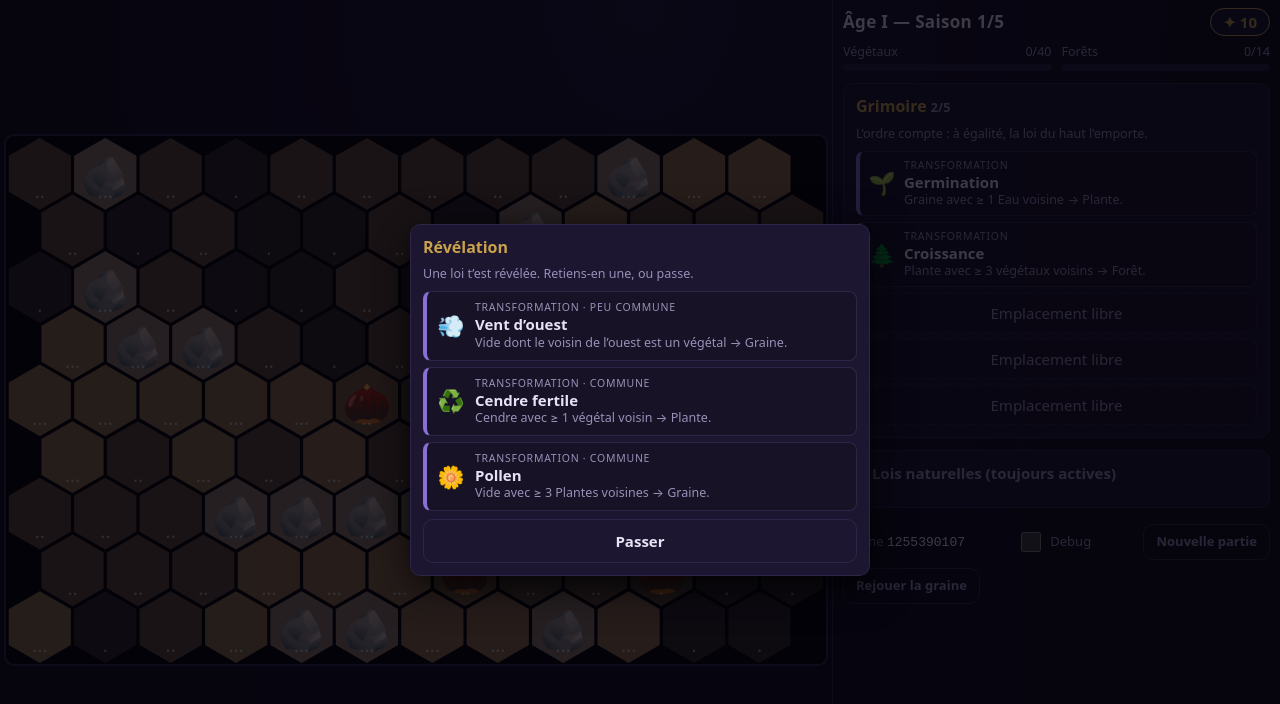
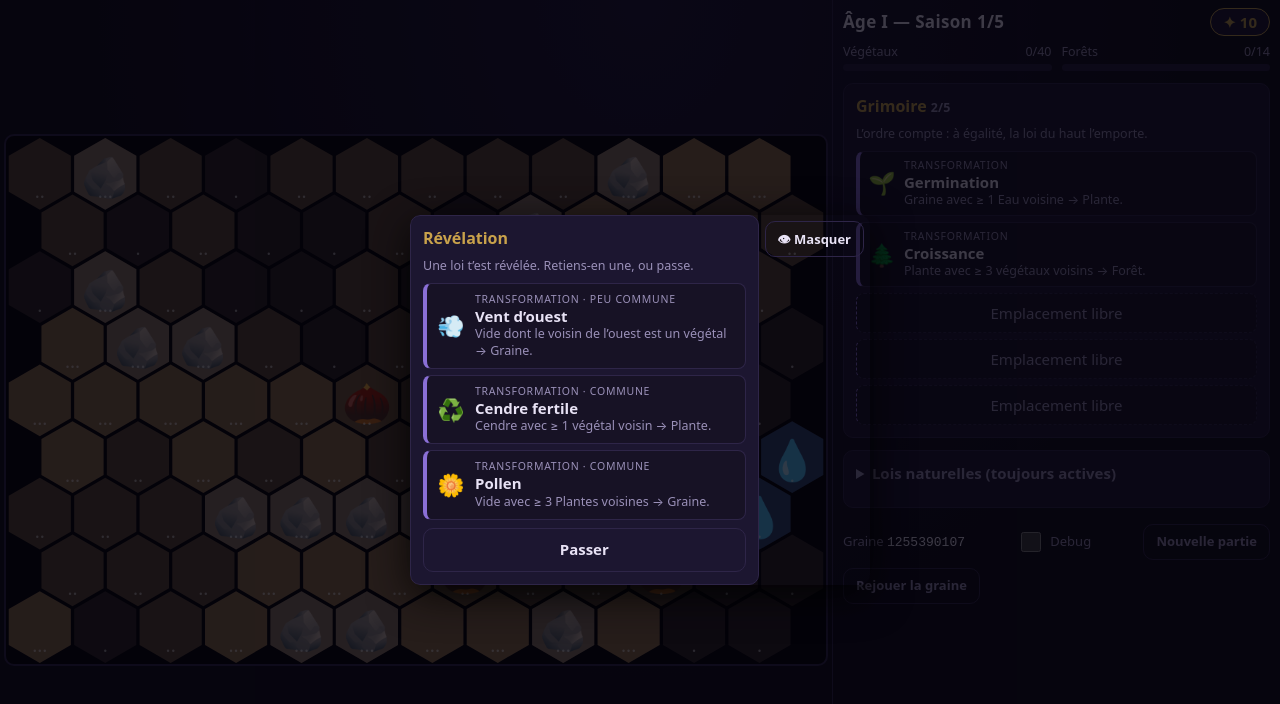
Before and after one commit to GeoffreyFavier/ecosystemia, a Preact app: page / in a window 1280 px wide. Shown: the top 704 px of the page. Built offline with nearby package versions, Linux system fonts and the light colour scheme.

Commit message:
fix(ui): let the overlay be hidden temporarily so the debug history slider stays reachable
Co-Authored-By: Claude Sonnet 5.5 <noreply@anthropic.com>
Claude-Session: https://claude.ai/code/session_01Qn8sKtmugYuE4V9TUSEVrn

```diff
--- a/src/ui/App.tsx
+++ b/src/ui/App.tsx
@@ -51,6 +51,8 @@ export function App() {
   const [bests, setBests] = useState(loadBest);
   const [win, setWin] = useState<{ stars: number; best: number; newBest: boolean } | null>(null);
   const recorded = useRef<string | null>(null);
+  /** Overlay temporarily hidden (to see the map and reach the debug history slider). */
+  const [overlayHidden, setOverlayHidden] = useState(false);
 
   useEffect(() => writeSave({ game, lastRun, pending, debug }), [game, lastRun, pending, debug]);
 
@@ -169,6 +171,9 @@ export function App() {
   const showHistorySlider = debug && lastRun !== null;
   const gameOver = game.phase === 'won' || game.phase === 'lost';
   const showEnd = !pending && !viewing && gameOver;
+  const overlayKind = canPickDraft ? 'revelation' : showEnd && !endDismissed ? 'end' : null;
+
+  useEffect(() => setOverlayHidden(false), [overlayKind]);
 
   return (
     <div class="layout">
@@ -190,6 +195,12 @@ export function App() {
       </div>
 
       <aside class="side">
+        {overlayKind && overlayHidden && (
+          <button class="btn small overlay-restore" onClick={() => setOverlayHidden(false)}>
+            👁 Afficher {overlayKind === 'revelation' ? 'la révélation' : 'le bilan'}
+          </button>
+        )}
+
         <Header
           season={shownSeason}
           essence={shownEssence}
@@ -333,8 +344,8 @@ export function App() {
         </footer>
       </aside>
 
-      {canPickDraft && (
-        <Overlay>
+      {canPickDraft && !overlayHidden && (
+        <Overlay onHide={() => setOverlayHidden(true)}>
           <DraftPanel
             offer={game.draft!}
             grimoire={game.grimoire}
@@ -344,8 +355,8 @@ export function App() {
         </Overlay>
       )}
 
-      {showEnd && !endDismissed && (
-        <Overlay>
+      {showEnd && !endDismissed && !overlayHidden && (
+        <Overlay onHide={() => setOverlayHidden(true)}>
           <EndScreen
             game={game}
             onNew={() => startNew(randomSeed())}
--- a/src/ui/Overlay.tsx
+++ b/src/ui/Overlay.tsx
@@ -1,10 +1,23 @@
 import type { ComponentChildren } from 'preact';
 
+interface Props {
+  children: ComponentChildren;
+  /** When given, shows a button to hide the overlay temporarily (to look at the map / use debug tools). */
+  onHide?: () => void;
+}
+
 /** Centered modal layer over the whole screen. */
-export function Overlay({ children }: { children: ComponentChildren }) {
+export function Overlay({ children, onHide }: Props) {
   return (
     <div class="overlay" role="dialog" aria-modal="true">
-      <div class="overlay-card">{children}</div>
+      <div class="overlay-card">
+        {onHide && (
+          <button class="btn small ghost overlay-hide" onClick={onHide}>
+            👁 Masquer
+          </button>
+        )}
+        {children}
+      </div>
     </div>
   );
 }
--- a/src/ui/styles.css
+++ b/src/ui/styles.css
@@ -666,6 +666,21 @@ code {
   border-radius: var(--radius);
   box-shadow: 0 10px 40px #000c;
 }
+.overlay-hide {
+  position: sticky;
+  top: 0;
+  float: right;
+  z-index: 1;
+  margin: 6px;
+}
+.overlay-restore {
+  position: sticky;
+  top: 0;
+  z-index: 3;
+  align-self: flex-start;
+  border-color: var(--accent);
+  color: var(--accent);
+}
 .overlay-card > .panel {
   background: #1c1630;
 }
```
